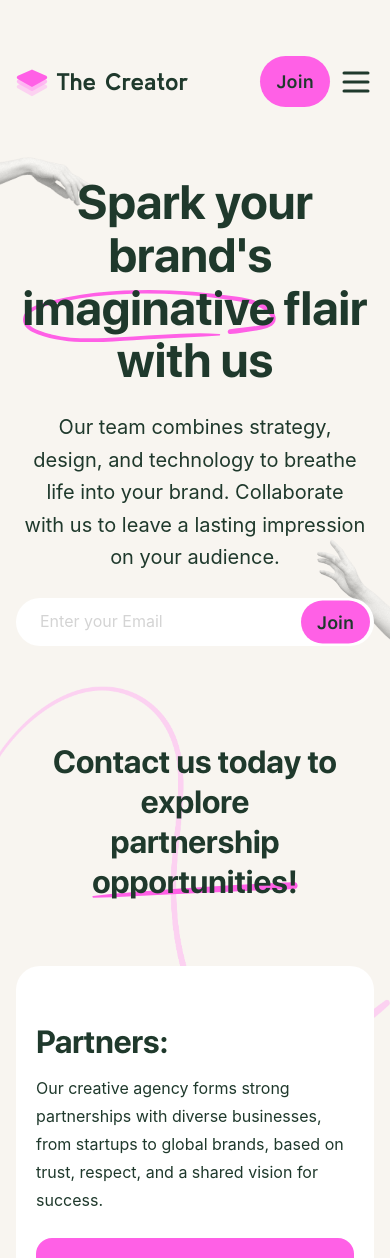
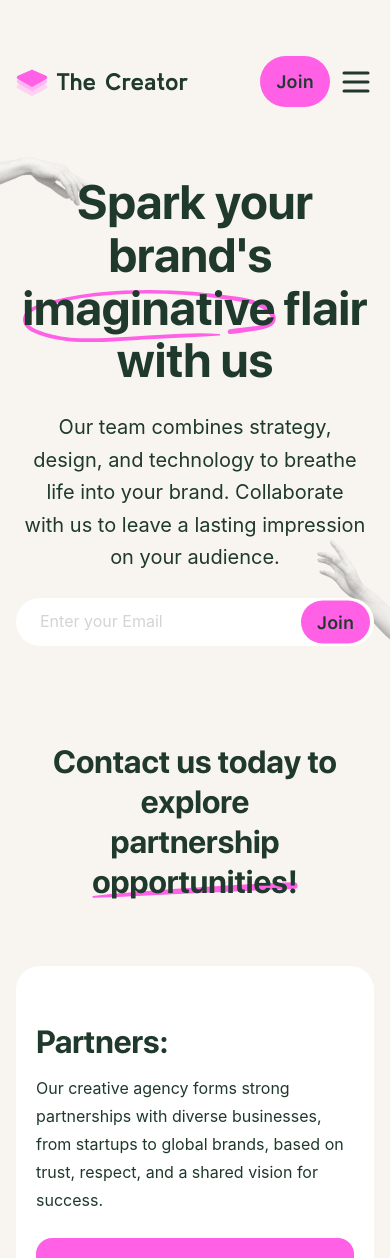
Before and after one commit to ahkar33/vo-ct, a React (Vite) app: page / in a window 390 px wide. Shown: the top 1258 px of the page. Built offline with nearby package versions, Linux system fonts and the light colour scheme; a web font is replaced by a local one.

Commit message:
chore: adjust some ui

```diff
--- a/src/components/sections/partners/index.tsx
+++ b/src/components/sections/partners/index.tsx
@@ -74,7 +74,7 @@ const Partners = () => {
 			<img
 				src={PartnerString}
 				alt="partners"
-				className="absolute z-[0] left-0 top-0 w-[700px] h-auto lg:opacity-1 opacity-50"
+				className="absolute z-[0] left-0 top-0 w-[700px] h-auto hidden sm:block lg:opacity-1 opacity-50"
 			/>
 
 			<div className="relative z-[1]">
```
